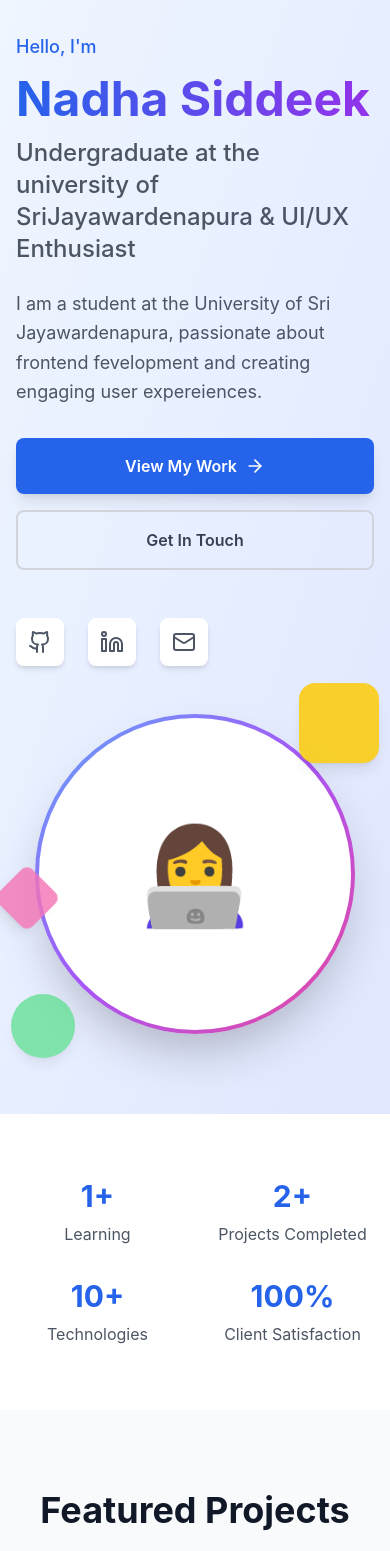
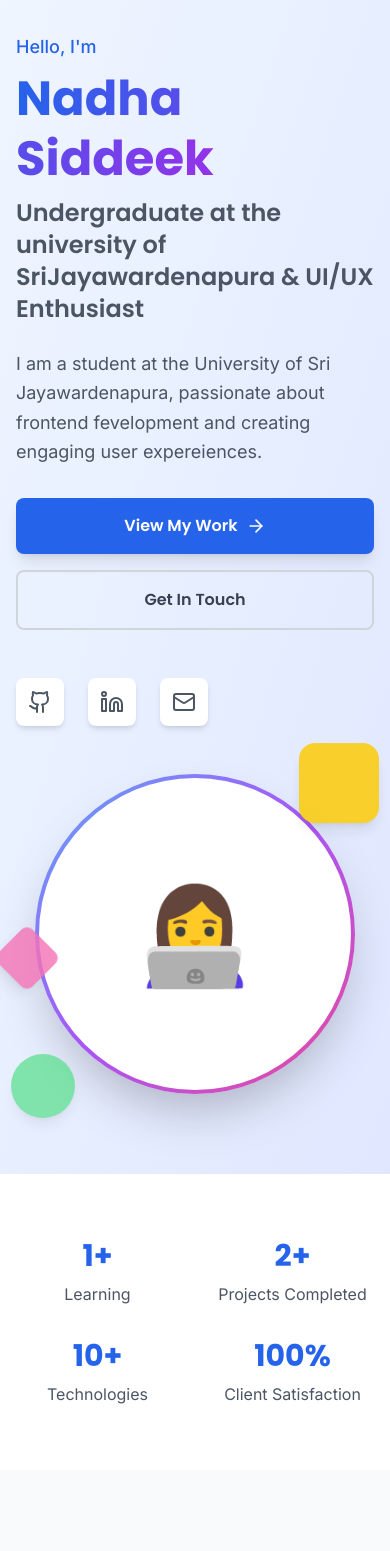
Before and after one commit to ICT-Courses/ict2233-ca-02-Ndh-Fathima, a React (Create React App) app: page / in a window 390 px wide. Shown: the part 120-1671 px from the top of the page. Built offline with nearby package versions, Linux system fonts and the light colour scheme.

Commit message:
Completed the navigation bar with core functionalities and made some changes to the styling

```diff
--- a/public/index.html
+++ b/public/index.html
@@ -2,6 +2,8 @@
 <html lang="en">
   <head>
     <meta charset="utf-8" />
+    <link href="https://fonts.googleapis.com/css2?family=Inter:wght@400;500;600;700;800&family=Poppins:wght@400;600;700&display=swap" rel="stylesheet">
+
     <link rel="icon" href="%PUBLIC_URL%/favicon.ico" />
     <meta name="viewport" content="width=device-width, initial-scale=1" />
     <meta name="theme-color" content="#000000" />
@@ -10,34 +12,14 @@
       content="Web site created using create-react-app"
     />
     <link rel="apple-touch-icon" href="%PUBLIC_URL%/logo192.png" />
-    <!--
-      manifest.json provides metadata used when your web app is installed on a
-      user's mobile device or desktop. See https://developers.google.com/web/fundamentals/web-app-manifest/
-    -->
+
     <link rel="manifest" href="%PUBLIC_URL%/manifest.json" />
-    <!--
-      Notice the use of %PUBLIC_URL% in the tags above.
-      It will be replaced with the URL of the `public` folder during the build.
-      Only files inside the `public` folder can be referenced from the HTML.
 
-      Unlike "/favicon.ico" or "favicon.ico", "%PUBLIC_URL%/favicon.ico" will
-      work correctly both with client-side routing and a non-root public URL.
-      Learn how to configure a non-root public URL by running `npm run build`.
-    -->
     <title>React App</title>
   </head>
   <body>
     <noscript>You need to enable JavaScript to run this app.</noscript>
     <div id="root"></div>
-    <!--
-      This HTML file is a template.
-      If you open it directly in the browser, you will see an empty page.
 
-      You can add webfonts, meta tags, or analytics to this file.
-      The build step will place the bundled scripts into the <body> tag.
-
-      To begin the development, run `npm start` or `yarn start`.
-      To create a production bundle, use `npm run build` or `yarn build`.
-    -->
   </body>
 </html>
--- a/src/pages/Home.tsx
+++ b/src/pages/Home.tsx
@@ -1,6 +1,6 @@
 import React from 'react';
 import { Link } from 'react-router-dom';
-import { ArrowRight, Download, Github, Linkedin, Mail, MapPin, Phone } from 'lucide-react';
+import { ArrowRight, Github, Linkedin, Mail } from 'lucide-react';
 import { PERSONAL_INFO, SOCIAL_LINKS, SAMPLE_PROJECTS } from '../utils/constants';
 import ProjectCard from '../components/ProjectCard';
 
@@ -22,26 +22,26 @@ const Home: React.FC = () => {
 
   return (
     <div className="min-h-screen">
-      {/* This is the Hero section of my portfolio */}
+      {/* Hero Section */}
       <section className="py-20 px-4 sm:px-6 lg:px-8 bg-gradient-to-br from-blue-50 to-indigo-100 dark:from-gray-900 dark:to-gray-800">
         <div className="max-w-7xl mx-auto">
           <div className="grid lg:grid-cols-2 gap-12 items-center">
             <div className="space-y-8">
               <div className="space-y-6">
                 <div className="space-y-2">
-                  <p className="text-blue-600 dark:text-blue-400 font-medium text-lg">
+                  <p className="text-blue-600 dark:text-blue-400 font-inter font-medium text-lg">
                     Hello, I'm
                   </p>
-                  <h1 className="text-5xl sm:text-6xl lg:text-7xl font-bold text-gray-900 dark:text-white leading-tight">
+                  <h1 className="font-heading text-5xl sm:text-6xl lg:text-7xl font-bold text-gray-900 dark:text-white leading-tight">
                     <span className="text-transparent bg-clip-text bg-gradient-to-r from-blue-600 to-purple-600">
                       {PERSONAL_INFO.name}
                     </span>
                   </h1>
-                  <p className="text-2xl sm:text-3xl text-gray-600 dark:text-gray-300 font-medium">
+                  <p className="font-heading text-2xl sm:text-3xl text-gray-600 dark:text-gray-300 font-semibold">
                     {PERSONAL_INFO.tagline}
                   </p>
                 </div>
-                <p className="text-lg text-gray-600 dark:text-gray-400 max-w-2xl leading-relaxed">
+                <p className="font-inter text-lg text-gray-600 dark:text-gray-400 max-w-2xl leading-relaxed">
                   {PERSONAL_INFO.bio}
                 </p>
               </div>
@@ -49,19 +49,20 @@ const Home: React.FC = () => {
               <div className="flex flex-col sm:flex-row gap-4">
                 <Link
                   to="/projects"
-                  className="inline-flex items-center justify-center px-8 py-4 bg-blue-600 hover:bg-blue-700 text-white font-semibold rounded-lg transition-all duration-200 group shadow-lg hover:shadow-xl"
+                  className="inline-flex items-center justify-center px-8 py-4 bg-blue-600 hover:bg-blue-700 text-white font-heading font-semibold rounded-lg transition-all duration-200 group shadow-lg hover:shadow-xl"
                 >
                   View My Work
                   <ArrowRight className="ml-2 w-5 h-5 group-hover:translate-x-1 transition-transform" />
                 </Link>
                 <Link
                   to="/contact"
-                  className="inline-flex items-center justify-center px-8 py-4 bg-transparent border-2 border-gray-300 dark:border-gray-600 hover:border-blue-600 dark:hover:border-blue-400 text-gray-700 dark:text-gray-300 hover:text-blue-600 dark:hover:text-blue-400 font-semibold rounded-lg transition-all duration-200 hover:bg-blue-50 dark:hover:bg-blue-900/20"
+                  className="inline-flex items-center justify-center px-8 py-4 bg-transparent border-2 border-gray-300 dark:border-gray-600 hover:border-blue-600 dark:hover:border-blue-400 text-gray-700 dark:text-gray-300 hover:text-blue-600 dark:hover:text-blue-400 font-heading font-semibold rounded-lg transition-all duration-200 hover:bg-blue-50 dark:hover:bg-blue-900/20"
                 >
                   Get In Touch
                 </Link>
               </div>
 
+              {/* Social Links */}
               <div className="flex items-center space-x-6 pt-4">
                 {SOCIAL_LINKS.map((link) => {
                   const IconComponent = getSocialIcon(link.icon);
@@ -81,6 +82,7 @@ const Home: React.FC = () => {
               </div>
             </div>
 
+            {/* Hero Image */}
             <div className="flex justify-center lg:justify-end">
               <div className="relative">
                 <div className="w-80 h-80 lg:w-96 lg:h-96 bg-gradient-to-br from-blue-400 via-purple-500 to-pink-500 rounded-full p-1 shadow-2xl">
@@ -97,7 +99,7 @@ const Home: React.FC = () => {
         </div>
       </section>
 
-      {/* This is the Stats Section of my portfolio*/}
+      {/* Stats Section */}
       <section className="py-16 bg-white dark:bg-gray-900">
         <div className="max-w-7xl mx-auto px-4 sm:px-6 lg:px-8">
           <div className="grid grid-cols-2 md:grid-cols-4 gap-8">
@@ -108,10 +110,10 @@ const Home: React.FC = () => {
               { number: "100%", label: "Client Satisfaction" }
             ].map((stat, index) => (
               <div key={index} className="text-center">
-                <div className="text-3xl md:text-4xl font-bold text-blue-600 dark:text-blue-400 mb-2">
+                <div className="font-heading text-3xl md:text-4xl font-bold text-blue-600 dark:text-blue-400 mb-2">
                   {stat.number}
                 </div>
-                <div className="text-gray-600 dark:text-gray-400">
+                <div className="font-inter text-gray-600 dark:text-gray-400">
                   {stat.label}
                 </div>
               </div>
@@ -124,10 +126,10 @@ const Home: React.FC = () => {
       <section className="py-20 bg-gray-50 dark:bg-gray-800">
         <div className="max-w-7xl mx-auto px-4 sm:px-6 lg:px-8">
           <div className="text-center mb-16">
-            <h2 className="text-4xl sm:text-5xl font-bold text-gray-900 dark:text-white mb-6">
+            <h2 className="font-heading text-4xl sm:text-5xl font-bold text-gray-900 dark:text-white mb-6">
               Featured Projects
             </h2>
-            <p className="text-xl text-gray-600 dark:text-gray-400 max-w-3xl mx-auto">
+            <p className="font-inter text-xl text-gray-600 dark:text-gray-400 max-w-3xl mx-auto">
               Here are some of my recent projects that showcase my skills in modern web development
             </p>
           </div>
@@ -141,7 +143,7 @@ const Home: React.FC = () => {
           <div className="text-center mt-12">
             <Link
               to="/projects"
-              className="inline-flex items-center px-8 py-4 bg-blue-600 hover:bg-blue-700 text-white font-semibold rounded-lg transition-colors shadow-lg hover:shadow-xl"
+              className="inline-flex items-center px-8 py-4 bg-blue-600 hover:bg-blue-700 text-white font-heading font-semibold rounded-lg transition-colors shadow-lg hover:shadow-xl"
             >
               View All Projects
               <ArrowRight className="ml-2 w-5 h-5" />
@@ -154,10 +156,10 @@ const Home: React.FC = () => {
       <section className="py-20 bg-white dark:bg-gray-900">
         <div className="max-w-7xl mx-auto px-4 sm:px-6 lg:px-8">
           <div className="text-center mb-16">
-            <h2 className="text-4xl sm:text-5xl font-bold text-gray-900 dark:text-white mb-6">
+            <h2 className="font-heading text-4xl sm:text-5xl font-bold text-gray-900 dark:text-white mb-6">
               Technical Skills
             </h2>
-            <p className="text-xl text-gray-600 dark:text-gray-400 max-w-3xl mx-auto">
+            <p className="font-inter text-xl text-gray-600 dark:text-gray-400 max-w-3xl mx-auto">
               Technologies and tools I work with to bring ideas to life
             </p>
           </div>
@@ -175,7 +177,7 @@ const Home: React.FC = () => {
                 <div className="text-4xl mb-3 group-hover:scale-110 transition-transform">
                   {skill.icon}
                 </div>
-                <div className="text-sm font-medium text-gray-900 dark:text-white">
+                <div className="font-heading text-sm font-medium text-gray-900 dark:text-white">
                   {skill.name}
                 </div>
               </div>
@@ -185,7 +187,7 @@ const Home: React.FC = () => {
           <div className="text-center mt-12">
             <Link
               to="/about"
-              className="inline-flex items-center px-8 py-4 bg-transparent border-2 border-blue-600 hover:bg-blue-600 text-blue-600 hover:text-white font-semibold rounded-lg transition-all duration-200"
+              className="inline-flex items-center px-8 py-4 bg-transparent border-2 border-blue-600 hover:bg-blue-600 text-blue-600 hover:text-white font-heading font-semibold rounded-lg transition-all duration-200"
             >
               Learn More About Me
               <ArrowRight className="ml-2 w-5 h-5" />
--- a/tailwind.config.js
+++ b/tailwind.config.js
@@ -7,7 +7,8 @@ module.exports = {
   theme: {
     extend: {
       fontFamily: {
-        'inter': ['Inter', 'sans-serif'],
+        inter: ['Inter', 'sans-serif'],       // for body text
+        heading: ['Poppins', 'sans-serif'],   // for headings
       },
       colors: {
         gray: {
@@ -24,7 +25,7 @@ module.exports = {
         },
       },
       animation: {
-        'float': 'float 6s ease-in-out infinite',
+        float: 'float 6s ease-in-out infinite',
         'pulse-ring': 'pulse-ring 1.25s cubic-bezier(0.215, 0.61, 0.355, 1) infinite',
       },
       keyframes: {
@@ -41,8 +42,8 @@ module.exports = {
         xs: '2px',
       },
       transitionProperty: {
-        'height': 'height',
-        'spacing': 'margin, padding',
+        height: 'height',
+        spacing: 'margin, padding',
       },
     },
   },
```
Also changed, not shown: src/index.css (+17 -17 lines).
